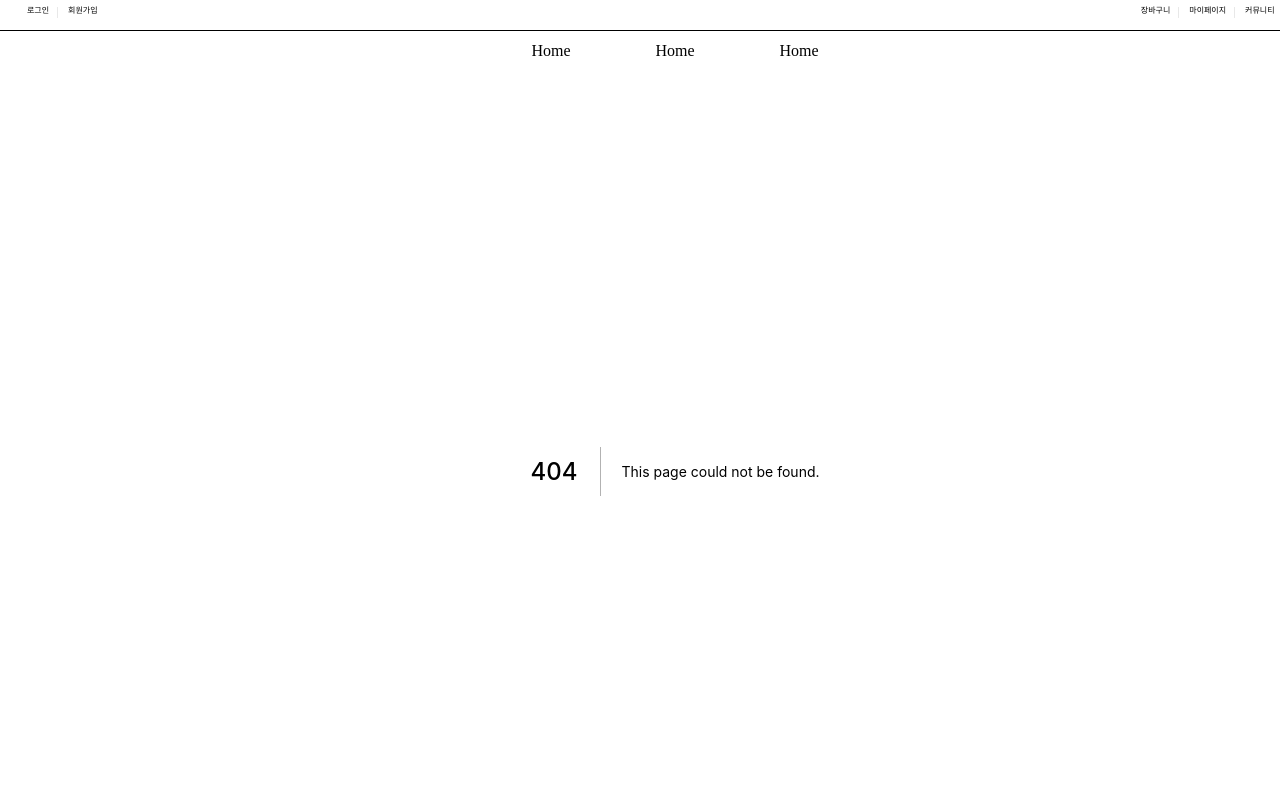
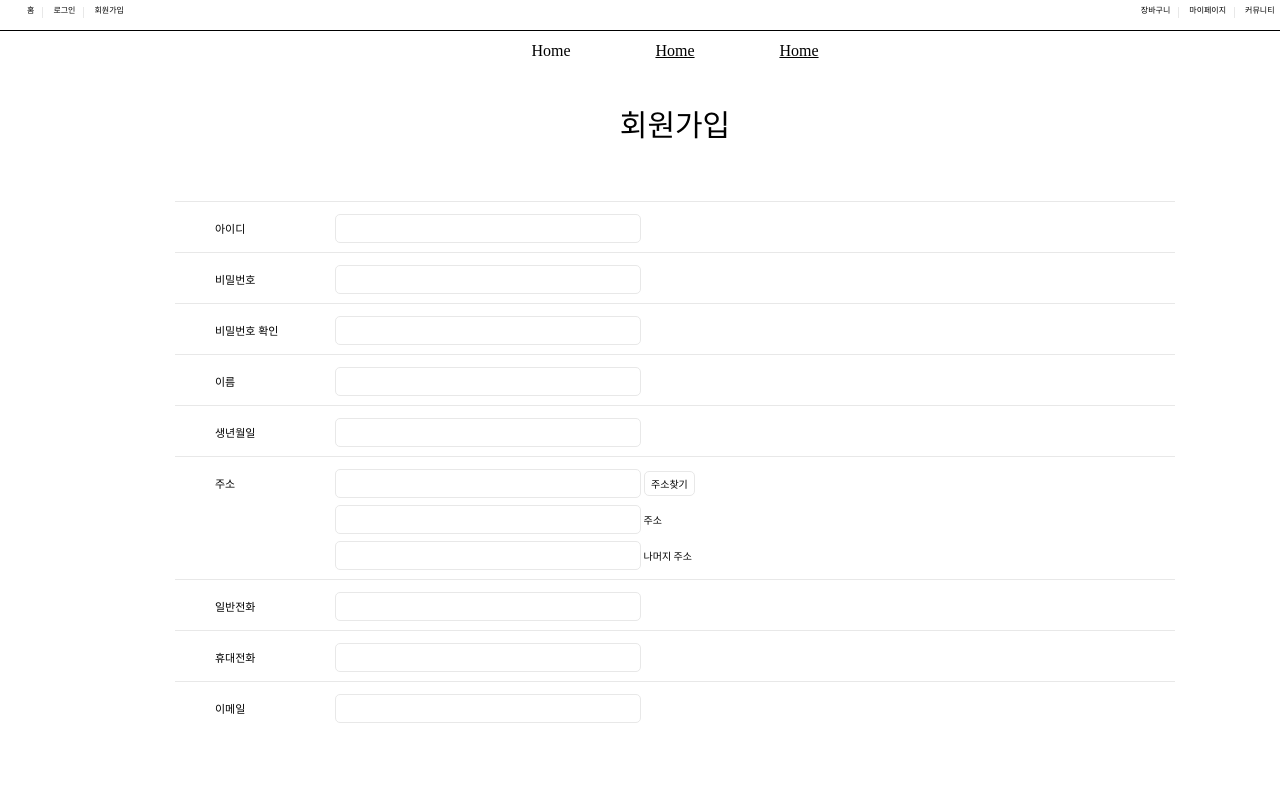
Before and after one commit to lee-jong/next_typescript_shop, a Next.js app: page /user/join in a window 1280 px wide. Before the commit this address had no page. Shown: the top 800 px of the page. Built offline with nearby package versions, Linux system fonts and the light colour scheme.

Commit message:
회원가입 페이지 퍼블 완성

```diff
--- a/components/shared/NavBar.tsx
+++ b/components/shared/NavBar.tsx
@@ -1,10 +1,6 @@
 import React from "react";
 import Link from "next/link";
-
-import "../../styles/nav.css";
-
 import UserInfo from './UserInfo'
-
 
 interface Props {
   nowPage : string
--- a/components/shared/UserInfo.tsx
+++ b/components/shared/UserInfo.tsx
@@ -1,13 +1,16 @@
 import React from 'react'
+import { $nextRouter } from '../../helpers/nextUtil'
 
 class UserInfo extends React.Component {
     render() {
         return (
             <div className = "userInfo">
                 <div>
-                    <span>로그인</span>
+                    <span onClick={() => $nextRouter('/')}>홈</span>
                     <span className="bar"/>
-                    <span>회원가입</span>
+                    <span onClick={() => $nextRouter('/login')}>로그인</span>
+                    <span className="bar"/>
+                    <span onClick={() => $nextRouter('/user/join')}>회원가입</span>
                 </div>
                 <div>
                     <span>장바구니</span>
--- /dev/null
+++ b/helpers/nextUtil.tsx
@@ -0,0 +1,5 @@
+import Router from 'next/router'
+
+export const $nextRouter = (path : string) => {
+    Router.push(path)
+}
--- a/pages/_app.tsx
+++ b/pages/_app.tsx
@@ -10,7 +10,7 @@ interface Props {
 class MyApp extends App<Props> {
   static async getInitialProps({ Component, ctx } : any) {
     let pageProps = {};
-    let nowPage = ctx.req.url
+    let nowPage = ctx.asPath
     if (Component.getInitialProps) {
       pageProps = await Component.getInitialProps(ctx);
     }
@@ -18,6 +18,9 @@ class MyApp extends App<Props> {
     return { pageProps, nowPage };
   }
 
+  componentDidUpdate(){
+    window.scrollTo(0, 0);
+  }
 
   render() {
     const { Component, pageProps, nowPage } = this.props;
--- a/pages/index.tsx
+++ b/pages/index.tsx
@@ -15,9 +15,8 @@ interface imageList {
   publicList : Array<any>;
 }
 
-
 class Home extends React.Component<imageList> {
-  static async getInitialProps({ctx} : any) {
+  static async getInitialProps() {
     let newProductList = await DummyNewProductImg
     let reviewList = await DummyReviewImg
     let publicList = await PublicImage
--- /dev/null
+++ b/pages/user/join.tsx
@@ -0,0 +1,73 @@
+import React from 'react'
+
+
+
+class userJoin extends React.Component {
+    render(){
+        return (
+            <div className="userJoin">
+                <div className="userJoinContainer">
+                    <div className="title">
+                        <span>회원가입</span>
+                    </div>
+                    <div className="userJoinBox">
+                        <div className="userContent">
+                            <span>아이디</span>
+                            <input type="text" />
+                        </div>
+                        <div className="userContent">
+                            <span>비밀번호</span>
+                            <input type="text" />
+                        </div>
+                        <div className="userContent">
+                            <span>비밀번호 확인</span>
+                            <input type="text" />
+                        </div>
+                        <div className="userContent">
+                            <span>이름</span>
+                            <input type="text" />
+                        </div>
+                        <div className="userContent">
+                            <span>생년월일</span>
+                            <input type="text" />
+                        </div>
+                        <div className="userContent">
+                            <span>주소</span>
+                            <div className="addr">
+                                <div>
+                                    <input type="text" />
+                                    <button className="btn-white">주소찾기</button>
+                                </div>
+                                <div>
+                                    <input type="text" />
+                                    <span> 주소 </span>
+                                </div>
+                                <div>
+                                    <input type="text" />
+                                    <span> 나머지 주소 </span>
+                                </div>
+                            </div>
+                        </div>
+                        <div className="userContent">
+                            <span>일반전화</span>
+                            <input type="text" />
+                        </div>
+                        <div className="userContent">
+                            <span>휴대전화</span>
+                            <input type="text" />
+                        </div>
+                        <div className="userContent">
+                            <span>이메일</span>
+                            <input type="text" />
+                        </div>
+                        <div className="userJoinFooter">
+                            <button className="btn-black">회원가입</button>
+                        </div>
+                    </div>
+                </div>
+            </div>
+        )
+    }
+}
+
+export default userJoin
--- a/static/styles/common.css
+++ b/static/styles/common.css
@@ -15,6 +15,7 @@ input:focus::placeholder { color : transparent}
 button { border : none }
 .btn-gray{ background-color: #888; color : white}
 .btn-black{ background-color: #2a2b2c; color : white}
+.btn-white{ background-color: white; color : black}
 
 /* font & 기타 */
 .font_mini { font-size: 10px;}
@@ -51,9 +52,27 @@ h1 span:nth-child(2) { padding-top: 5px; font-size: 12px; font-weight: bold; col
 .loginFooter { padding : 0 10% 0 10%; }
 .loginFooter button { width: 400px; height : 50px; margin-top:30px }
 
+/* User Join*/
+.userJoin { height: 900px; margin-top:40px;}
+.userJoinContainer { margin : 0 auto; width :1000px;}
+.userJoinContainer .title { text-align: center; font-size: 30px; font-weight: normal; }
+.userJoinBox { margin-top:60px;}
+.userContent { border-top : 0.1px solid #e8e8e8; height: 38px; padding-top:12px; }
+.userContent span:nth-child(1) { margin-top : 4px;display : inline-block; width: 120px; padding-left : 40px;}
+.userContent span { font-size: 11px;}
+.userContent input { width : 300px; height: 25px; border: 0.1px solid #e8e8e8; border-radius: 5px;}
+.userContent input:focus { border-color: #888;}
+.userContent .addr { display: inline-grid; }
+.userContent .addr div:not(:first-child) { margin-top: 7px;}
+.userContent .addr span{ width: 70px; font-size: 10px;}
+.userContent .addr button{ margin-left:3px; height: 25px; border: 0.1px solid #e8e8e8; border-radius: 5px; font-size: 10px;}
+.userContent .addr button:hover{ border-color: #888;}
+.userJoinBox .userContent:nth-child(6) { height: 110px;}
+.userJoinFooter button { margin-top: 140px;width:1000px; height: 80px;}
+
 /* Banner */
 .banner { width: 100%; height: 70px; background-color: yellow; }
-.banner img{ width:100%; height: 100%;}
+.banner img{ width:100%; height: 100%; }
 
 
 /* NavBar */
--- a/styles/nav.css
+++ /dev/null
@@ -1,3 +0,0 @@
-li a {
-  text-decoration: none;
-}
```
